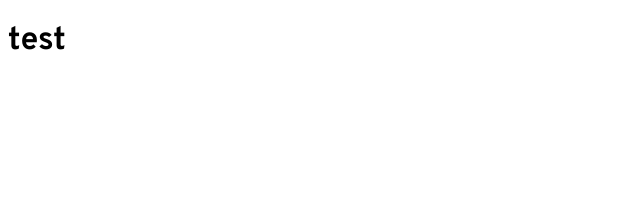
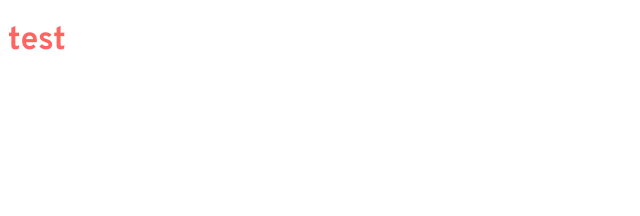
Before and after one commit to algonquindesign-grads/2017, a Jekyll site: the page built from grads.html, in a window 1280 px wide. Shown: the top 216 px of the page, without its empty margins (0-640 px from the left). Built offline with Jekyll 4.4.1, drawn with Linux system fonts in a browser that asks for light colours; Markdown is read by kramdown in place of the engine named in the settings.

Commit message:
Set up brand colours

```diff
--- a/css/main.css
+++ b/css/main.css
@@ -10,5 +10,45 @@ html {
 
 html {
   font-family: 'Overpass', sans-serif;
+  color: #464646;
+}
 
+
+
+ /*Colour*/
+
+.bg-dark-grey {
+  background-color: #464646;
 }
+
+.bg-lightgrey {
+  background-color: f6f6f6
+}
+
+.bg-black {
+  background-color: #000;
+}
+
+.bg-red {
+  background-color: #ff6460;
+}
+
+.bg-white {
+  background-color: #fff;
+}
+
+.text-grey {
+  color: #464646;
+}
+
+.text-white {
+  color: #fff;
+}
+
+.text-red {
+  color: #ff6460;
+}
+
+.text-black {
+  color: #000
+}
--- a/grads.html
+++ b/grads.html
@@ -3,4 +3,4 @@ layout: gradlayout
 ---
 
 
-<h1>test</h1>
+<h1 class="text-red">test</h1>
```
